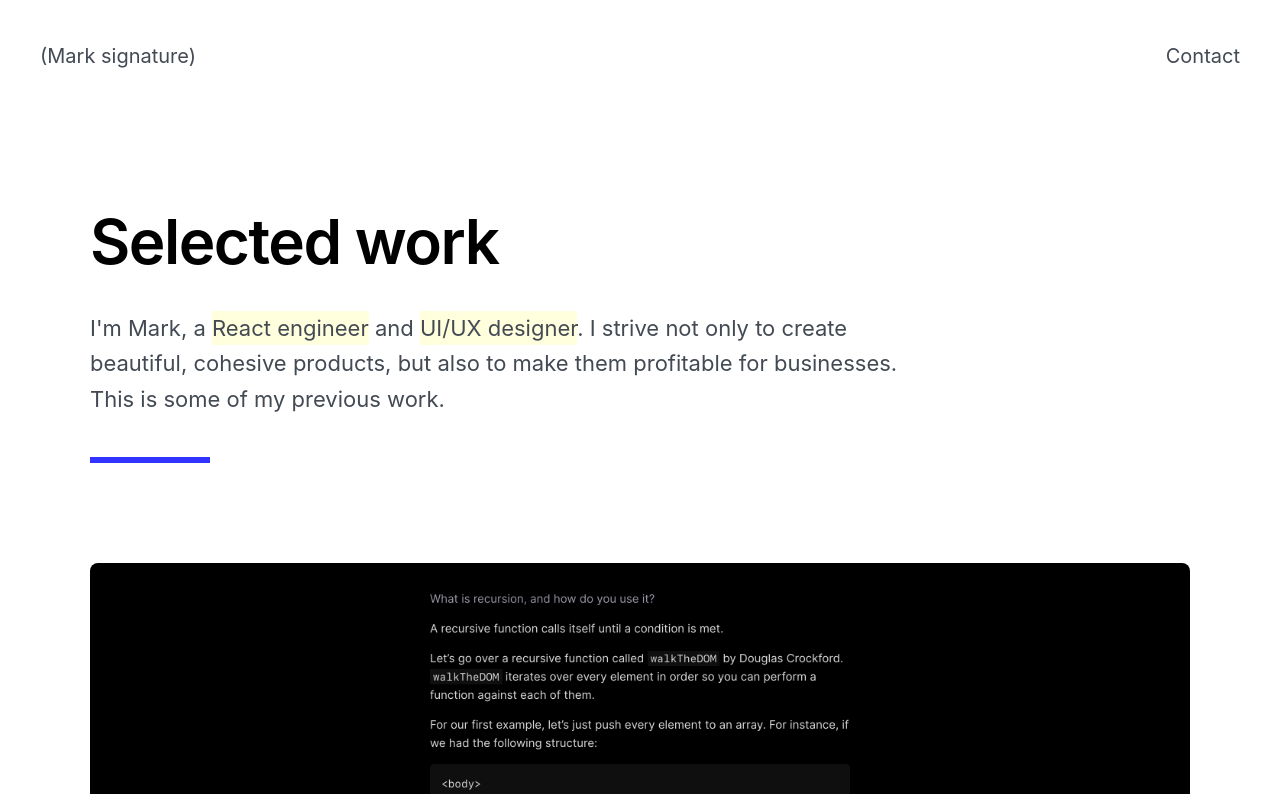
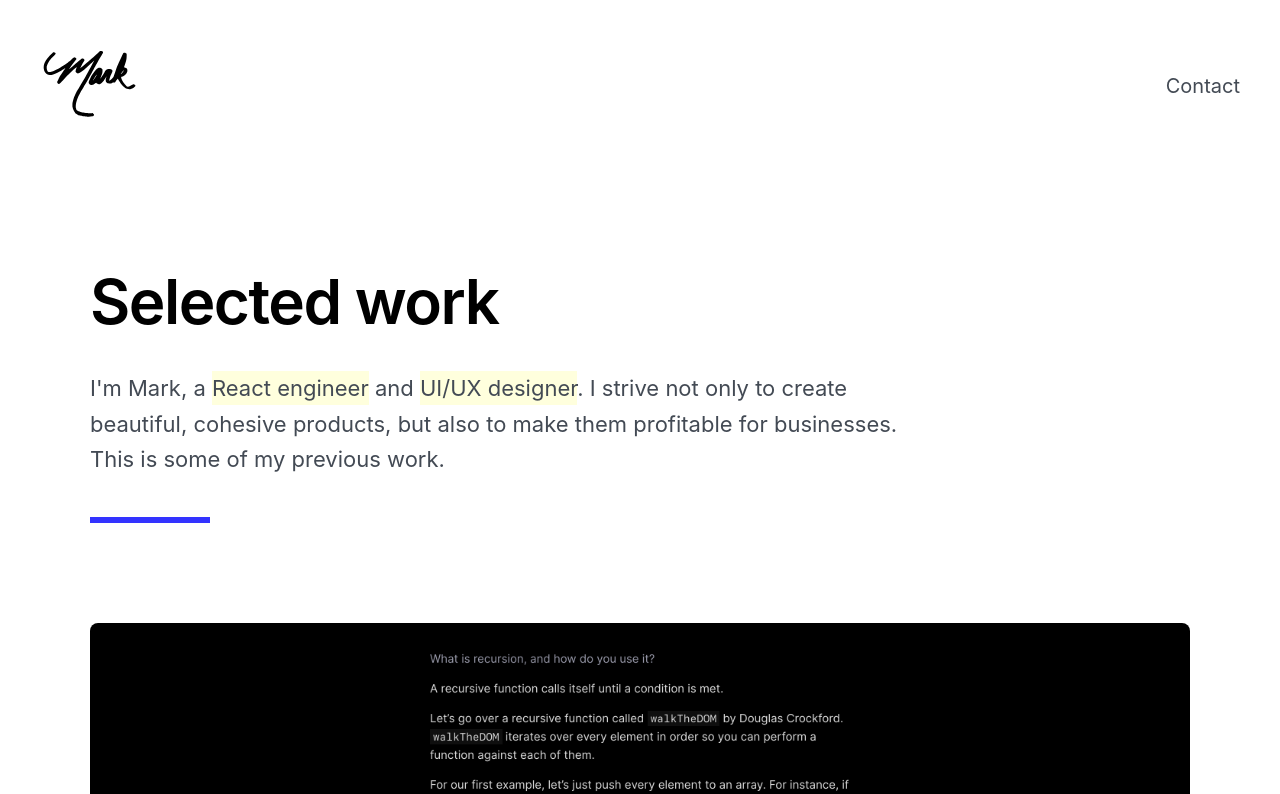
Before and after one commit to markthomasmiller/portfolio, a React (Create React App) app: page / in a window 1280 px wide. Shown: the top 794 px of the page. Built offline with nearby package versions, Linux system fonts and the light colour scheme.

Commit message:
Add logo to header

```diff
--- a/src/components/Header/Header.jsx
+++ b/src/components/Header/Header.jsx
@@ -1,9 +1,12 @@
 import React from "react";
 import styles from "./Header.module.css";
+import logo from "../../assets/logo.svg";
 
 const Header = () => (
   <div className={styles.header}>
-    <a href="https://zeph.co">(Mark signature)</a>
+    <a href="https://zeph.co">
+      <img src={logo} alt="logo" />
+    </a>
     <a href="mailto:mark@mayvalellc.com">Contact</a>
   </div>
 );
--- a/src/components/Header/Header.module.css
+++ b/src/components/Header/Header.module.css
@@ -9,3 +9,7 @@
 .header a {
   color: var(--body-color);
 }
+
+.header img {
+  max-width: 100px;
+}
```
Also changed, not shown: src/assets/logo.svg (added).
